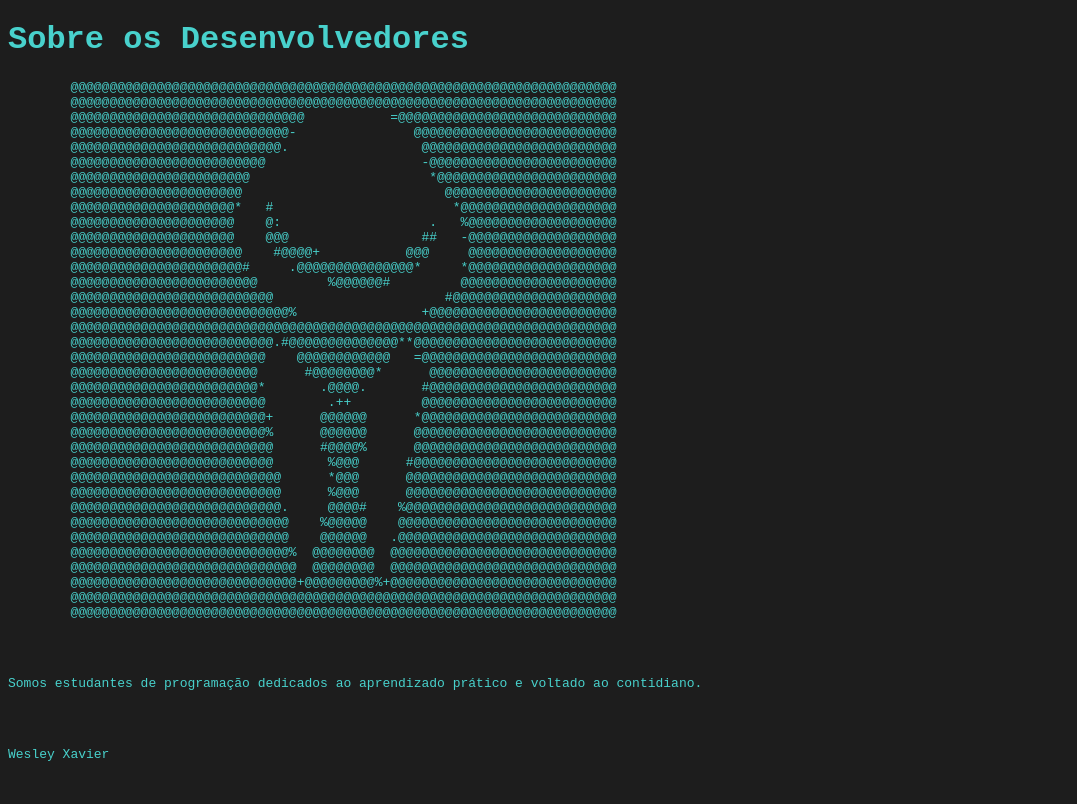
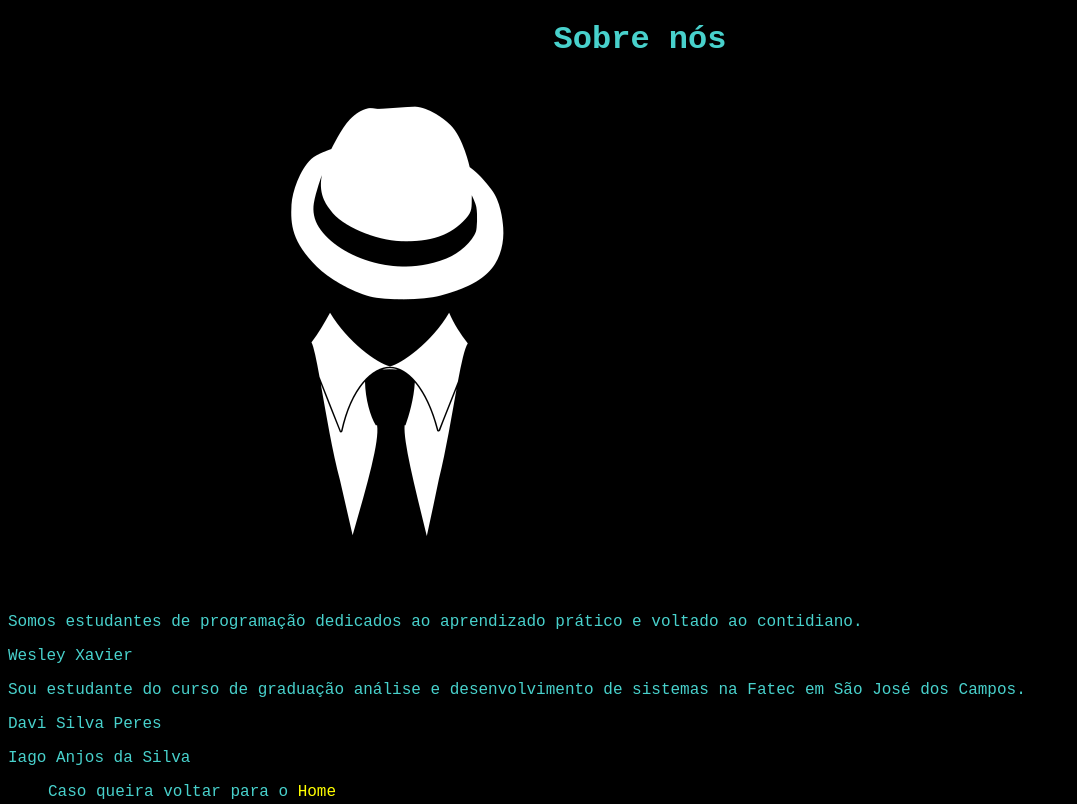
Before and after one commit to xvierdev/EnglishTerminal, a plain HTML site: page source/web-ui/about.html in a window 1280 px wide. Shown: the top 804 px of the page, without its empty margins (0-1077 px from the left). Drawn offline with Linux system fonts and the light colour scheme.

Commit message:
Update web ui

```diff
--- a/source/web-ui/about.html
+++ b/source/web-ui/about.html
@@ -7,45 +7,13 @@
     <link rel="stylesheet" href="style.css">
 </head>
 <body>
-    <h1>Sobre os Desenvolvedores</h1>
-    <pre>
-        @@@@@@@@@@@@@@@@@@@@@@@@@@@@@@@@@@@@@@@@@@@@@@@@@@@@@@@@@@@@@@@@@@@@@@
-        @@@@@@@@@@@@@@@@@@@@@@@@@@@@@@@@@@@@@@@@@@@@@@@@@@@@@@@@@@@@@@@@@@@@@@
-        @@@@@@@@@@@@@@@@@@@@@@@@@@@@@@           =@@@@@@@@@@@@@@@@@@@@@@@@@@@@
-        @@@@@@@@@@@@@@@@@@@@@@@@@@@@-               @@@@@@@@@@@@@@@@@@@@@@@@@@
-        @@@@@@@@@@@@@@@@@@@@@@@@@@@.                 @@@@@@@@@@@@@@@@@@@@@@@@@
-        @@@@@@@@@@@@@@@@@@@@@@@@@                    -@@@@@@@@@@@@@@@@@@@@@@@@
-        @@@@@@@@@@@@@@@@@@@@@@@                       *@@@@@@@@@@@@@@@@@@@@@@@
-        @@@@@@@@@@@@@@@@@@@@@@                          @@@@@@@@@@@@@@@@@@@@@@
-        @@@@@@@@@@@@@@@@@@@@@*   #                       *@@@@@@@@@@@@@@@@@@@@
-        @@@@@@@@@@@@@@@@@@@@@    @:                   .   %@@@@@@@@@@@@@@@@@@@
-        @@@@@@@@@@@@@@@@@@@@@    @@@                 ##   -@@@@@@@@@@@@@@@@@@@
-        @@@@@@@@@@@@@@@@@@@@@@    #@@@@+           @@@     @@@@@@@@@@@@@@@@@@@
-        @@@@@@@@@@@@@@@@@@@@@@#     .@@@@@@@@@@@@@@@*     *@@@@@@@@@@@@@@@@@@@
-        @@@@@@@@@@@@@@@@@@@@@@@@         %@@@@@@#         @@@@@@@@@@@@@@@@@@@@
-        @@@@@@@@@@@@@@@@@@@@@@@@@@                      #@@@@@@@@@@@@@@@@@@@@@
-        @@@@@@@@@@@@@@@@@@@@@@@@@@@@%                +@@@@@@@@@@@@@@@@@@@@@@@@
-        @@@@@@@@@@@@@@@@@@@@@@@@@@@@@@@@@@@@@@@@@@@@@@@@@@@@@@@@@@@@@@@@@@@@@@
-        @@@@@@@@@@@@@@@@@@@@@@@@@@.#@@@@@@@@@@@@@@**@@@@@@@@@@@@@@@@@@@@@@@@@@
-        @@@@@@@@@@@@@@@@@@@@@@@@@    @@@@@@@@@@@@   =@@@@@@@@@@@@@@@@@@@@@@@@@
-        @@@@@@@@@@@@@@@@@@@@@@@@      #@@@@@@@@*      @@@@@@@@@@@@@@@@@@@@@@@@
-        @@@@@@@@@@@@@@@@@@@@@@@@*       .@@@@.       #@@@@@@@@@@@@@@@@@@@@@@@@
-        @@@@@@@@@@@@@@@@@@@@@@@@@        .++         @@@@@@@@@@@@@@@@@@@@@@@@@
-        @@@@@@@@@@@@@@@@@@@@@@@@@+      @@@@@@      *@@@@@@@@@@@@@@@@@@@@@@@@@
-        @@@@@@@@@@@@@@@@@@@@@@@@@%      @@@@@@      @@@@@@@@@@@@@@@@@@@@@@@@@@
-        @@@@@@@@@@@@@@@@@@@@@@@@@@      #@@@@%      @@@@@@@@@@@@@@@@@@@@@@@@@@
-        @@@@@@@@@@@@@@@@@@@@@@@@@@       %@@@      #@@@@@@@@@@@@@@@@@@@@@@@@@@
-        @@@@@@@@@@@@@@@@@@@@@@@@@@@      *@@@      @@@@@@@@@@@@@@@@@@@@@@@@@@@
-        @@@@@@@@@@@@@@@@@@@@@@@@@@@      %@@@      @@@@@@@@@@@@@@@@@@@@@@@@@@@
-        @@@@@@@@@@@@@@@@@@@@@@@@@@@.     @@@@#    %@@@@@@@@@@@@@@@@@@@@@@@@@@@
-        @@@@@@@@@@@@@@@@@@@@@@@@@@@@    %@@@@@    @@@@@@@@@@@@@@@@@@@@@@@@@@@@
-        @@@@@@@@@@@@@@@@@@@@@@@@@@@@    @@@@@@   .@@@@@@@@@@@@@@@@@@@@@@@@@@@@
-        @@@@@@@@@@@@@@@@@@@@@@@@@@@@%  @@@@@@@@  @@@@@@@@@@@@@@@@@@@@@@@@@@@@@
-        @@@@@@@@@@@@@@@@@@@@@@@@@@@@@  @@@@@@@@  @@@@@@@@@@@@@@@@@@@@@@@@@@@@@
-        @@@@@@@@@@@@@@@@@@@@@@@@@@@@@+@@@@@@@@@%+@@@@@@@@@@@@@@@@@@@@@@@@@@@@@
-        @@@@@@@@@@@@@@@@@@@@@@@@@@@@@@@@@@@@@@@@@@@@@@@@@@@@@@@@@@@@@@@@@@@@@@
-        @@@@@@@@@@@@@@@@@@@@@@@@@@@@@@@@@@@@@@@@@@@@@@@@@@@@@@@@@@@@@@@@@@@@@@
-    <pre>
+    <header>
+        <h1>Sobre nós</h1>
+    </header>
+    <main>
+        <div class="main-image">
+            <img src="img/background.png" alt="foto de bom malandro.">
+        </div>
         <p>Somos estudantes de programação dedicados ao aprendizado prático e voltado ao contidiano.</p>
         <p>Wesley Xavier</p>
         <p>Sou estudante do curso de graduação análise e desenvolvimento de sistemas na Fatec em São José dos Campos.</p>
@@ -53,6 +21,7 @@
         <p>Iago Anjos da Silva</p>
         <ol>
         <p>Caso queira voltar para o <a href="https://english-terminal.vercel.app/">Home</a></p>
+    </main>
 
     <footer>Estudantes Profissionais</footer>
 </body>
--- a/source/web-ui/style.css
+++ b/source/web-ui/style.css
@@ -1,9 +1,23 @@
 body{
     color: mediumturquoise;
-    background-color: rgb(29, 29, 29);
+    background-color: #000000;
     font-family: 'Courier New', Courier, monospace;
 }
 a{
     color: yellow;
     text-decoration: none;
 }
+
+h1{
+    text-align: center;
+}
+
+.main-image{
+    position: sticky;
+    display: block;
+    margin: auto;
+    margin-left: auto;
+    margin-right: auto;
+    width: 80%;
+    align-content: center;
+}
```
Also changed, not shown: source/web-ui/index.html (+7 -5 lines), source/web-ui/img/background.png (added). Lines whose indentation alone changed are shown as unchanged.
